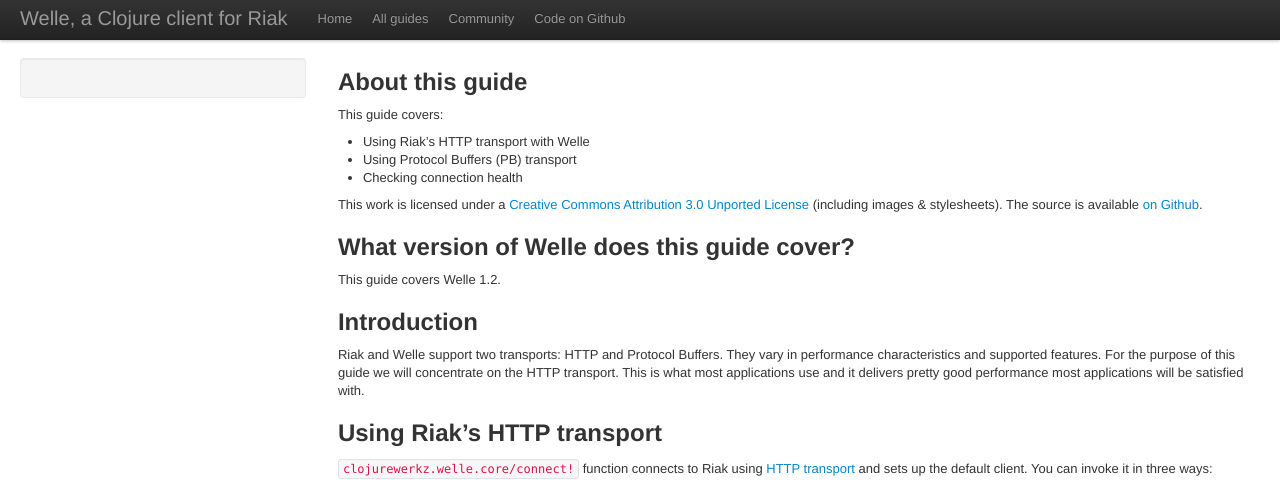
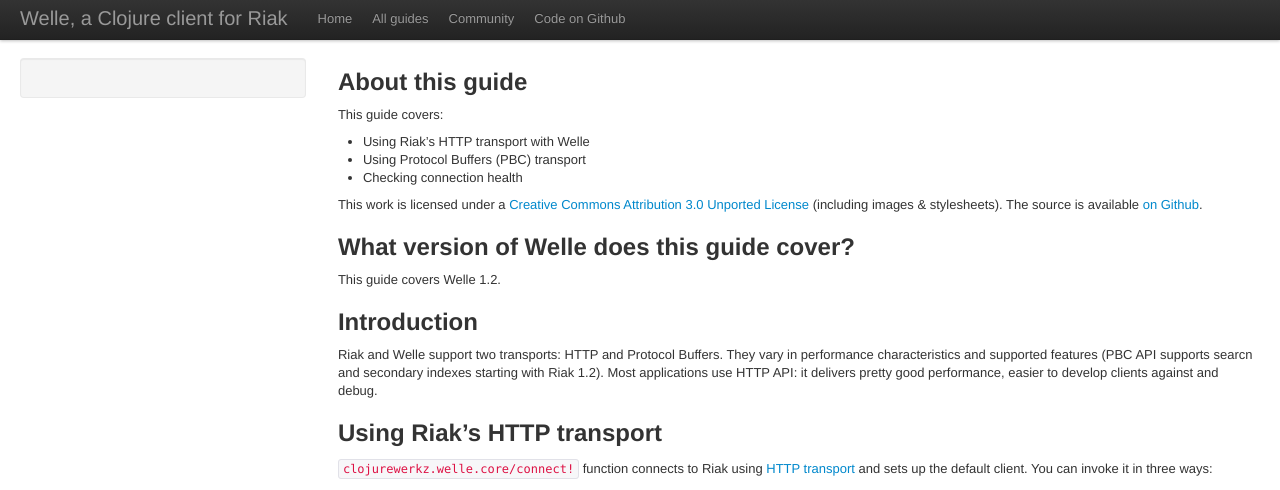
Before and after one commit to clojurewerkz/welle.docs, a Jekyll site: the page built from articles/connecting.md, in a window 1280 px wide and 1400 px high, cut to the strip 0-490 px from the top of the window. Built offline with Jekyll 4.4.1, drawn with Linux system fonts in a browser that asks for light colours; some web fonts are replaced; some of the changed text lies outside the part shown.

Commit message:
Corrections for Riak 1.2

```diff
--- a/articles/connecting.md
+++ b/articles/connecting.md
@@ -8,7 +8,7 @@
 This guide covers:
 
  * Using Riak's HTTP transport with Welle
- * Using Protocol Buffers (PB) transport
+ * Using Protocol Buffers (PBC) transport
  * Checking connection health
 
 This work is licensed under a <a rel="license" href="http://creativecommons.org/licenses/by/3.0/">Creative Commons Attribution 3.0 Unported License</a> (including images & stylesheets). The source is available [on Github](https://github.com/clojurewerkz/welle.docs).
@@ -21,9 +21,9 @@
 
 ## Introduction
 
-Riak and Welle support two transports: HTTP and Protocol Buffers. They vary in performance characteristics and supported features. For the
-purpose of this guide we will concentrate on the HTTP transport. This is what most applications use and it delivers pretty good performance
-most applications will be satisfied with.
+Riak and Welle support two transports: HTTP and Protocol Buffers. They vary in performance characteristics and supported features (PBC API supports
+searcn and secondary indexes starting with Riak 1.2). Most applications use HTTP API: it delivers pretty good performance, easier to develop
+clients against and debug.
 
 
 ## Using Riak's HTTP transport
@@ -54,8 +54,11 @@
 ## Differences between two transports
 
 As far as Welle API goes, you don't have to change anything besides using `clojurewerkz.welle.core/connect-via-pb!` instead of `clojurewerkz.welle.core/connect!`
-to go from one transport to the other. However, PB transport has certain limitations, for example, it does not support secondary indexes (2i).
-So if you try to use 2i features with the PB transport, an exception will be raised.
+to go from one transport to the other. However, the PBC transport has certain limitations, for example, it only supports secondary indexes (2i) and search starting
+with [Riak 1.2](http://basho.com/blog/technical/2012/08/07/Riak-1-2-released/).
+
+If you try to use a feature that the PBC API does not support, an exception will be raised. Going between two transports is straightforward with Welle, so
+don't hesitate to give Protocol Buffers a try.
 
 
 ## What to read next
```
Also changed, not shown: articles/getting_started.md (+3 -3 lines).
